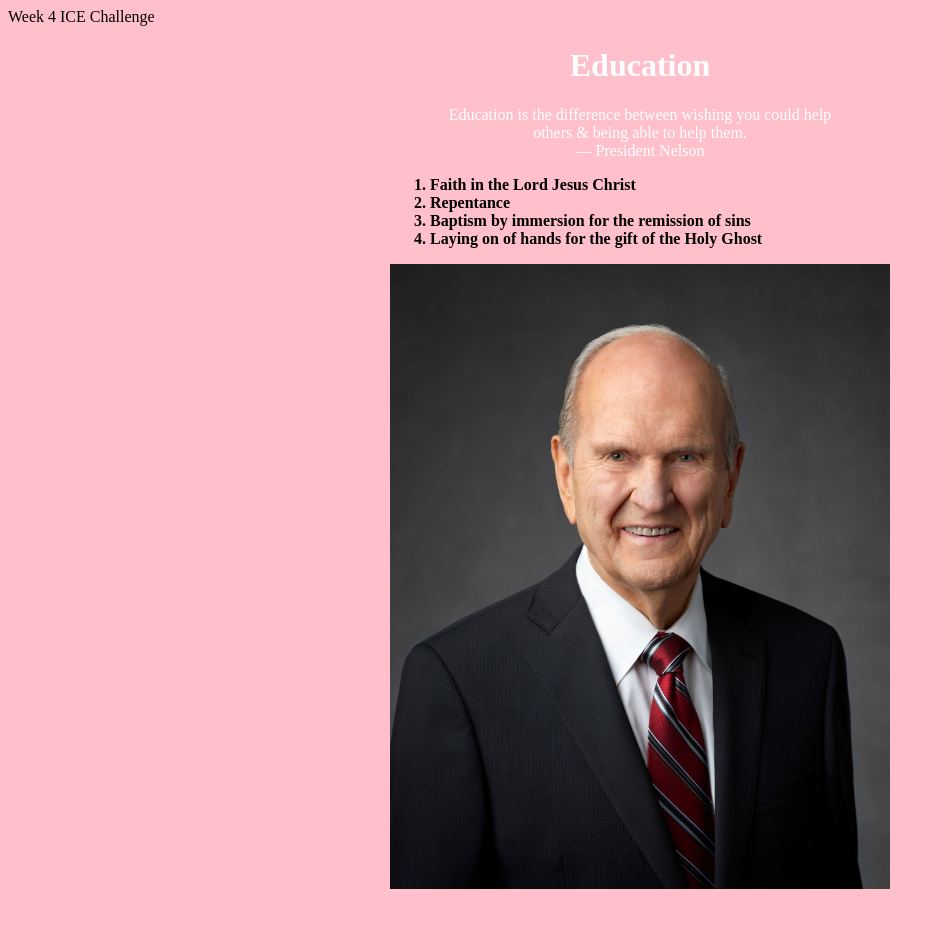
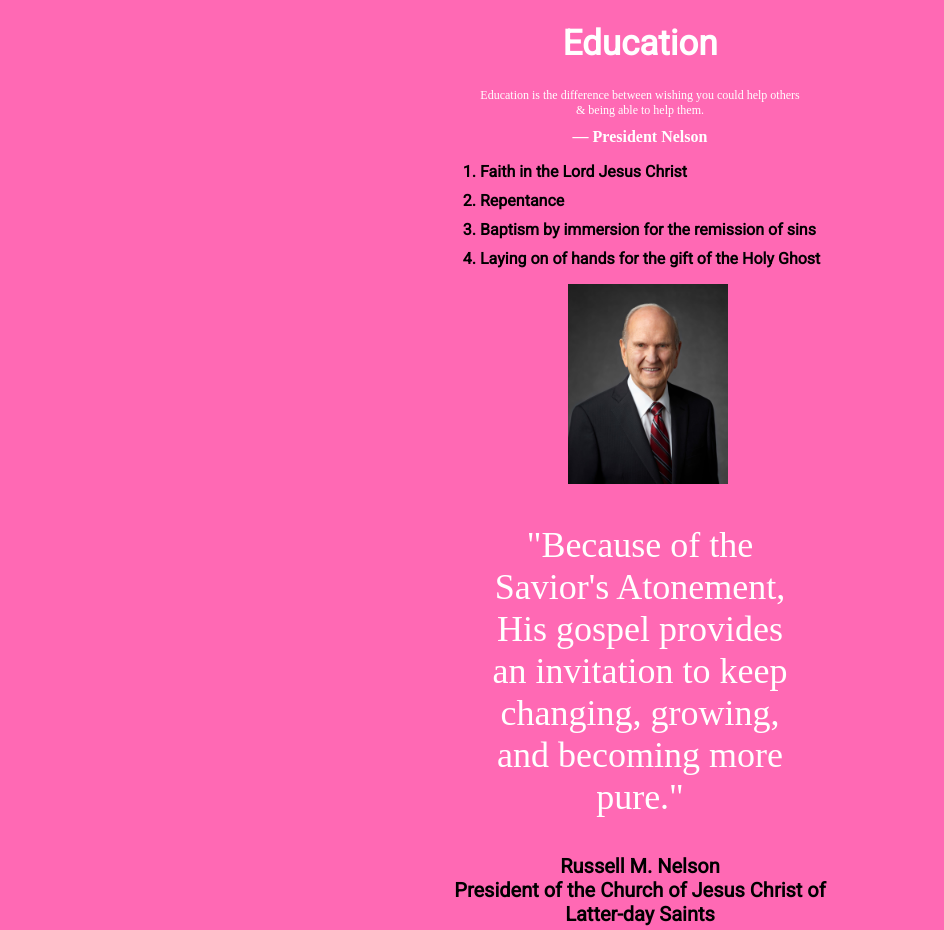
Before and after one commit to Jemerick43/wdd-130-emerick, a plain HTML site: page ice/week-4.html in a window 1280 px wide. Shown: the top 930 px of the page, without its empty margins (0-944 px from the left). Drawn offline with Linux system fonts and the light colour scheme.

Commit message:
Finished week-4-ice challenge

```diff
--- a/ice/css/week-4.css
+++ b/ice/css/week-4.css
@@ -1,7 +1,10 @@
+@import url('https://fonts.googleapis.com/css2?family=Roboto&display=swap');
+
 :root{
-    --bg-color: pink;
+    --bg-color: hotpink;
     --primary-font-color: #000;
     --secondary-font-color: #fff;
+    --special-font: "Roboto"
 }
 
 body{
@@ -9,34 +12,60 @@ body{
 }
 
 main{
-    max-width: 500px;
-    margin: 0 auto;
+    max-width: 400px;
+    margin: 0 auto 20px auto;
 }
 
 h1{
+    font-family: var(--special-font);
     color: var(--secondary-font-color);
+    font-weight: bolder;
+    font-size: 35px;
     text-align: center;
 }
 
+h1:hover{
+    color: var(--primary-font-color)
+}
+
+p{
+    margin-top: 0px;
+    margin-bottom: 0px;
+}
+
+.author{
+    margin-top: 10px;
+    font-size: 16px;
+    font-weight: bold;
+}
+
 img{
-    max-width: 100%;
+    margin: 0 32%;
+    max-width: 40%;
 }
 
 blockquote{
+    font-size: 12px;
     text-align: center;
     color: var(--secondary-font-color);
 }
 
 ol{
-    font-weight: bold;
+    font-family: var(--special-font);
+    font-weight: 900;
+}
+
+li{
+    margin-top: 10px;
 }
 
 .huge-font{
-    font-size: 40px;
+    font-size: 36px;
 }
 
 #copy-right{
+    font-family: var(--special-font);
     text-align: center;
     font-weight: bold;
-    font-size: 25px;
+    font-size: 20px;
 }
--- a/ice/week-4.html
+++ b/ice/week-4.html
@@ -4,8 +4,8 @@
     <meta charset="UTF-8" />
     <meta http-equiv="X-UA-Compatible" content="IE=edge" />
     <meta name="viewport" content="width=device-width, initial-scale=1.0" />
+    <title>Week 4 ICE Challenge</title>
     <link rel="stylesheet" href="css/week-4.css"
-    <title>Week 4 ICE Challenge</title>
   </head>
   <body>
     <main>
@@ -28,11 +28,10 @@
       <blockquote cite="#" class="huge-font">
         "Because of the Savior's Atonement, His gospel provides an invitation to
         keep changing, growing, and becoming more pure."
-
       </blockquote>
 
       <div id="copy-right">
-        <div class="author">Russell M. Nelson</div>
+        <p>Russell M. Nelson</p>
         <p>President of the Church of Jesus Christ of Latter-day Saints</p>
       </div>
     </main>
```
